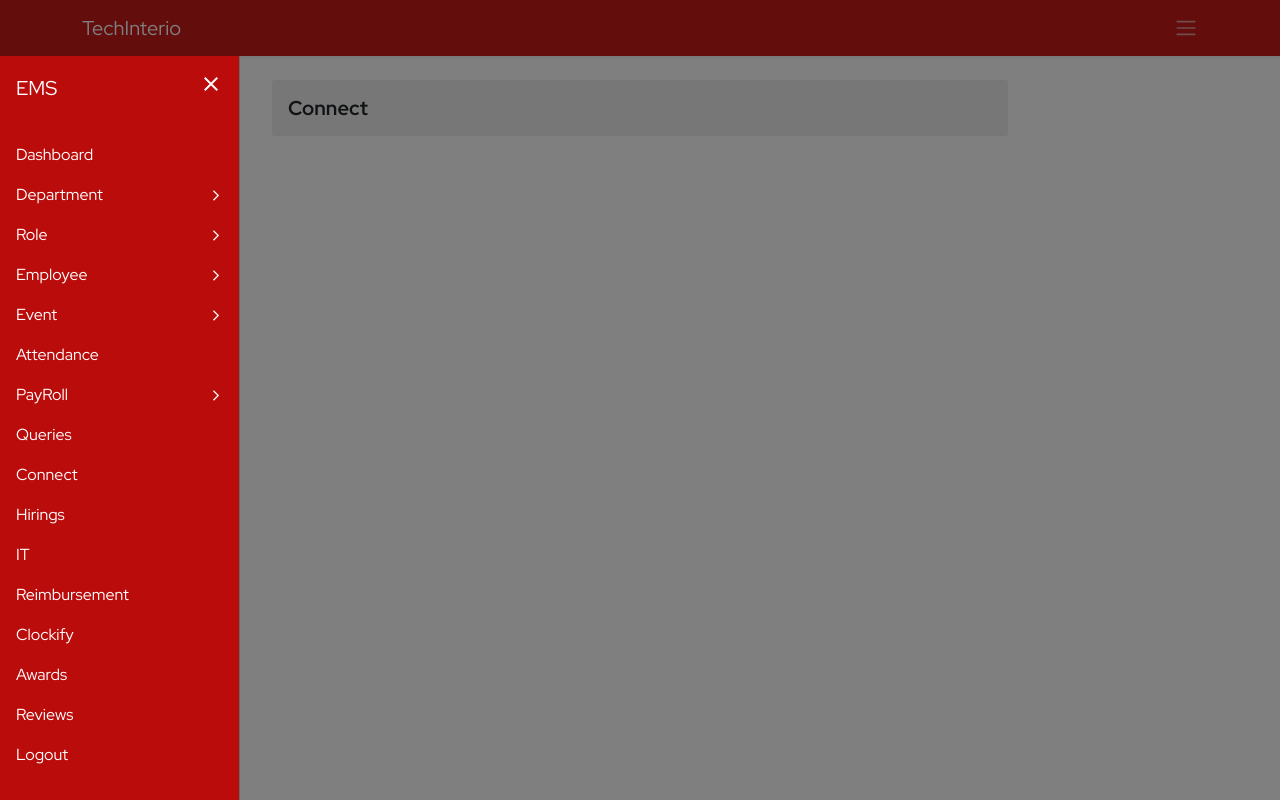
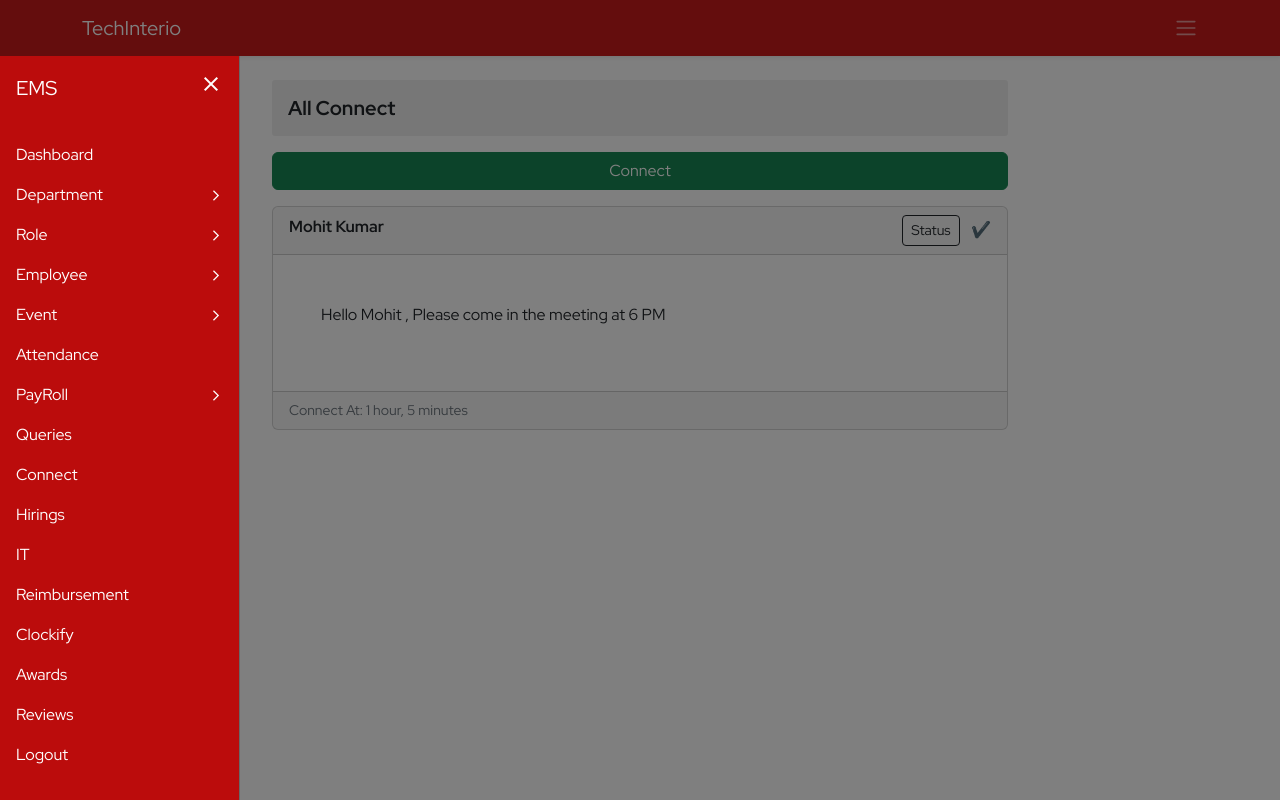
Before and after one commit to sunilyadav97/hrms, a Django app: page /ems/connect in a window 1280 px wide, after a click that opens the changed part. Run offline with Django 4.2, Linux system fonts and the light colour scheme; a user stored in the database is signed in; data comes from the database, SQL or seed files in the repository; both versions use the stored data as it was after the commit.

Commit message:
completed amdin connect notification

```diff
--- a/ems/admin.py
+++ b/ems/admin.py
@@ -11,3 +11,4 @@ admin.site.register(Leave)
 admin.site.register(Events)
 admin.site.register(DepartmentQuery)
 admin.site.register(QueryComment)
+admin.site.register(Connect)
--- a/ems/models.py
+++ b/ems/models.py
@@ -123,3 +123,13 @@ class QueryComment(models.Model):
     updated_at=models.DateTimeField(auto_now=True)
     def __str__(self):
         return f'{self.query.subject}    -  {self.user.username}'
+
+class Connect(models.Model):
+    employee=models.ForeignKey(Employee,on_delete=models.CASCADE)
+    message=models.TextField(max_length=400)
+    created_at=models.DateTimeField(auto_now_add=True)
+    updated_at=models.DateTimeField(auto_now=True)
+    is_completed=models.BooleanField(default=False)
+
+    def __str__(self):
+        return self.employee.name
--- a/ems/templates/ems/base.html
+++ b/ems/templates/ems/base.html
@@ -7,6 +7,7 @@
     <meta http-equiv="X-UA-Compatible" content="IE=edge">
     <meta name="viewport" content="width=device-width, initial-scale=1.0">
     <title>{% block title %}{% endblock title %}</title>
+    {% block head %}{% endblock head %}
     <!-- ==========BOOSTRAP CDN CSS LINK=========== -->
     <link href="https://cdn.jsdelivr.net/npm/bootstrap@5.2.0/dist/css/bootstrap.min.css" rel="stylesheet"
         integrity="sha384-gH2yIJqKdNHPEq0n4Mqa/HGKIhSkIHeL5AyhkYV8i59U5AR6csBvApHHNl/vI1Bx" crossorigin="anonymous">
--- a/ems/templates/ems/connect.html
+++ b/ems/templates/ems/connect.html
@@ -11,9 +11,101 @@ Connect | EMS
     <div class="container">
     <div class="row d-flex align-items-center justify-content-center">
         <div class="col-8">
-            <h3 class="derpartment-title my-3">Connect</h3>
+            <h3 class="derpartment-title my-3">All Connect</h3>
+            <div class="d-grid">
+                <button type="button" class="btn btn-success" data-bs-toggle="modal" data-bs-target="#addconnect">Connect</button>
+            </div>
         </div>
+        {% for connect in connects %}
+        <div class="col-8 my-3">
+            <div class="card mb-3">
+                <div class="card-header">
+                    <i class="fa fa-area-chart"></i><b>{{connect.employee.name}}</b>
+                    {% if connect.is_completed %}
+                    <span class="float-end"><button class="btn  btn-outline-dark mx-2 btn-sm" data-bs-toggle="modal" data-bs-target="#connectStatus" onclick="updateStatus({{connect.id}})">Status</button> ✔️</span>
+                    {% else %}
+                    <span class="float-end"><button class="btn btn-outline-dark mx-2 btn-sm" data-bs-toggle="modal" data-bs-target="#connectStatus"  onclick="updateStatus({{connect.id}})">Status</button> ❌ </span>
+                    {% endif %}
+                </div>
+                <div class="card-body p-5">
+                    <p>{{connect.message}}</p>
+                </div>
+                <div class="card-footer small text-muted">Connect At: {{connect.created_at | timesince}}</div>
+            </div>
+        </div>
+        {% endfor %}
     </div>
 </div>
 </section>
+
+<!-- Add connect Modal -->
+<div class="modal fade " id="addconnect" tabindex="-1" aria-labelledby="addconnectLabel" aria-hidden="true">
+    <div class="modal-dialog">
+      <div class="modal-content">
+        <div class="modal-header">
+          <h5 class="modal-title">Connect</h5>
+          <button type="button" class="btn-close" data-bs-dismiss="modal" aria-label="Close"></button>
+        </div>
+        <div class="modal-body">
+          <form action="" method="post">
+            {% csrf_token %}
+            <div class="mb-3">
+                <label for="employee">Employee</label>
+                <select class="form-select" aria-label="Default select example" name="id" required id="employee">
+                    <option selected disabled>Please Select Employee</option>
+                    {% for employee in employees %}
+                    <option value="{{employee.empid}}">{{employee.name}}</option>
+                    {% endfor %}
+                  </select>
+            </div>
+              <div class="mb-3">
+                <label for="message" class="form-label" >Message</label>
+                <textarea class="form-control" id="message" rows="3" name="message"></textarea>
+              </div>
+              <div class="d-grid">
+                <button type="submit" class="btn btn-primary">Connect</button>
+              </div>
+          </form>
+        </div>
+      </div>
+    </div>
+  </div>
+
+  <!-- Change Status Modal -->
+  <div class="modal fade " id="connectStatus" tabindex="-1" aria-labelledby="connectStatusLabel" aria-hidden="true">
+    <div class="modal-dialog">
+      <div class="modal-content">
+        <div class="modal-header">
+          <h5 class="modal-title">Status</h5>
+          <button type="button" class="btn-close" data-bs-dismiss="modal" aria-label="Close"></button>
+        </div>
+        <div class="modal-body">
+          <form action="{% url 'ems:connect-status' %}" method="post">
+            {% csrf_token %}
+
+              <div class="mb-3">
+                <input type="number" id="id" name="id" hidden>
+                <label for="status" class="form-label" >Status</label>
+                <select class="form-select" aria-label="Default select example" id="status" name="status">
+                    <option selected>Change Status</option>
+                    <option value="True">Done</option>
+                    <option value="False">Not Done</option>
+                  </select>
+              </div>
+              <div class="d-grid">
+                <button type="submit" class="btn btn-primary">Save</button>
+              </div>
+          </form>
+        </div>
+      </div>
+    </div>
+  </div>
+
+  <script>
+    function updateStatus(id) {
+        console.log(id)
+        document.getElementById('id').value = id
+    }
+  </script>
+
 {% endblock body %}
--- a/ems/urls.py
+++ b/ems/urls.py
@@ -36,4 +36,5 @@ urlpatterns=[
     path('add-comment',addComment,name='add-comment'),
     path('attendance-filter/',filterAttendance,name='attendance-filter'),
     path('connect',connect,name='connect'),
+    path('connect-status',connectStatus,name='connect-status'),
 ]
--- a/ems/views.py
+++ b/ems/views.py
@@ -67,6 +67,9 @@ def dashboard(request):
                     context['profile']=profile_obj
                     events=Events.objects.all()[0:2]
                     context['events']=events
+                    connects=Connect.objects.filter(Q(employee=profile_obj) and Q(is_completed=False))
+                    print(connects)
+                    context['connects']=connects
                     return render(request,'ems/ems_home.html',context)
             else:
                 departments=Department.objects.all()
@@ -1050,7 +1053,44 @@ def addComment(request):
 def connect(request):
     context={}
     try:
-        pass
+        connects=Connect.objects.all()
+        employees=Employee.objects.all()
+        context['employees']=employees
+        context['connects']=connects
+
+        if request.method == 'POST':
+            id=request.POST['id']
+            message=request.POST['message']
+            employee_obj=Employee.objects.get(empid=id)
+            obj=Connect.objects.create(
+                employee=employee_obj,
+                message=message
+            )
+            if obj:
+                messages.success(request,'Connected Successfully!')
+                return redirect('ems:connect')
+
     except Exception as e:
         print('Connect Exception : ',e)
     return render(request,'ems/connect.html',context)
+
+@login_required()
+def connectStatus(request):
+    context={}
+    try:
+        if request.method == 'POST':
+            id=request.POST['id']
+            status=request.POST['status']
+            connect=Connect.objects.get(id=id)
+            if status == 'True':
+                connect.is_completed=True
+            else:
+                connect.is_completed=False
+            connect.save()
+            messages.success(request,'Updated Successfully!')
+            return redirect('ems:connect')
+
+    except Exception as e:
+        print('Connect Status Exception : ',e)
+
+    return HttpResponse('Something Went wrong, Please Try After Sometime!')
```
Also changed, not shown: ems/templates/ems/ems_home.html (+25 -2 lines), db.sqlite3, ems/migrations/0038_connect.py (added), ems/migrations/0039_connect_is_completed.py (added).
